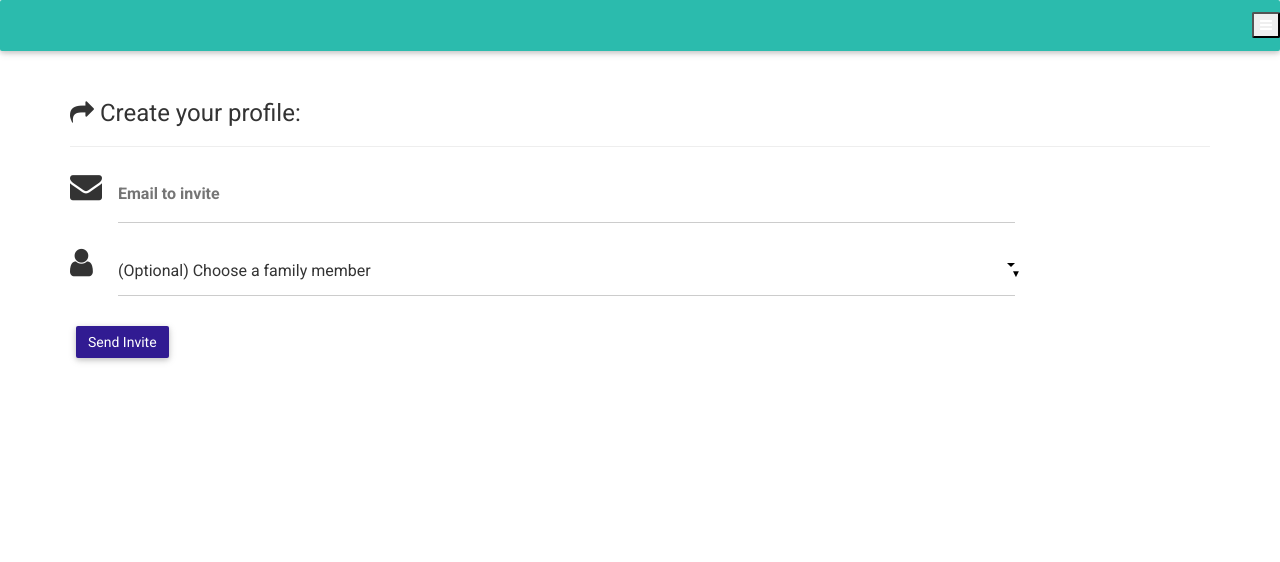
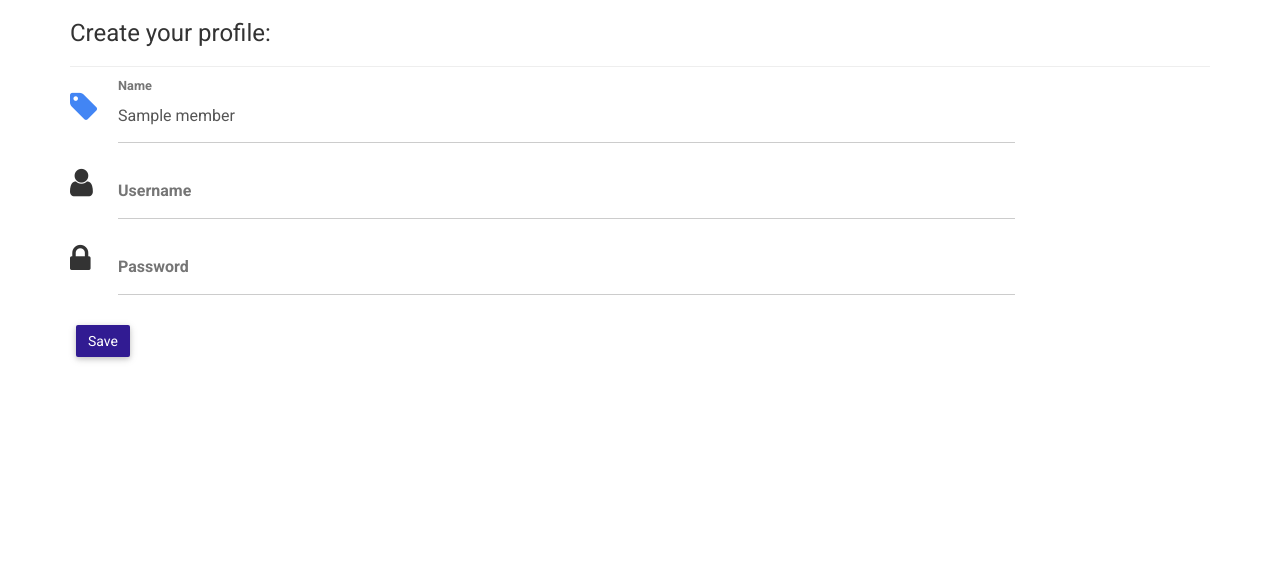
Before and after one commit to nathanmerrill/FamilyBook, a Django app: template book/templates/book/accept.html in a window 1280 px wide. Shown: the top 562 px of the page. After the commit the page ends 362 px from the top, so only its background shows below. Run offline with Django 3.2, Linux system fonts and the light colour scheme; the template is opened without the code that fills it: most values are stand-ins (such as "Sample title", 1, 10 or a date in 2020); parts of the project's set-up code (start-up, migrations or seed data) failed here and were passed over; some libraries are stand-ins or nearby versions.

Commit message:
Fix to invites

```diff
--- a/book/models.py
+++ b/book/models.py
@@ -157,7 +157,7 @@ class Upload(models.Model):
     def profile_url(self):
         path = str(self.path.url)
         parts = path.split("upload/")
-        return parts[0] + "upload/w_80/" + parts[1]
+        return parts[0] + "upload/w_50/" + parts[1]
 
     def __str__(self):
         return self.name
--- a/book/templates/book/accept.html
+++ b/book/templates/book/accept.html
@@ -1,11 +1,10 @@
 {% extends "book/parts/base.html" %}
 {% block page %}
-    {% include "book/parts/toolbar.html" %}
     <main>
         <div class="container">
             <div class="card-block">
                 <div class="text-xs-center">
-                    <h3><i class="fa fa-share"></i> Create your profile:</h3>
+                    <h3></i> Create your profile:</h3>
                     <hr class="mt-2 mb-2">
                 </div>
                 <div class="row">
@@ -13,24 +12,23 @@
                         <form method="POST">
                             {% csrf_token %}
                             <div class="md-form">
-                                <i class="fa fa-envelope prefix"></i>
-                                <input type="text" id="email" name="email" class="form-control" required>
-                                <label for="email">Email to invite</label>
+                                <i class="fa fa-tag prefix"></i>
+                                <input type="text" id="name" name="name" class="form-control" required
+                                       {% if member %}value="{{ member.name }}"{% endif %}>
+                                <label for="name">Name</label>
                             </div>
-                            {% if members %}
                             <div class="md-form">
                                 <i class="fa fa-user prefix"></i>
-                                <select name="member" id="member" title="Choose a family member" class="mdb-select">
-                                    <option value="" selected>(Optional) Choose a family member</option>
-                                    {% for member in members %}
-                                        <option value="{{ member.id }}">{{ member.name }}</option>
-                                    {% endfor %}
-                                </select>
+                                <input type="text" id="username" name="username" class="form-control" required>
+                                <label for="username">Username</label>
                             </div>
-                            {% endif %}
-
+                            <div class="md-form">
+                                <i class="fa fa-lock prefix"></i>
+                                <input type="password" id="password" name="password" class="form-control" required>
+                                <label for="password">Password</label>
+                            </div>
                             <div class="text-xs-center">
-                                <button type="submit" class="btn btn-deep-purple" value="Send Invite">Send Invite</button>
+                                <button type="submit" class="btn btn-deep-purple" value="Send Invite">Save</button>
                             </div>
                         </form>
                     </div>
```
Also changed, not shown: book/views.py (+26 -8 lines).
